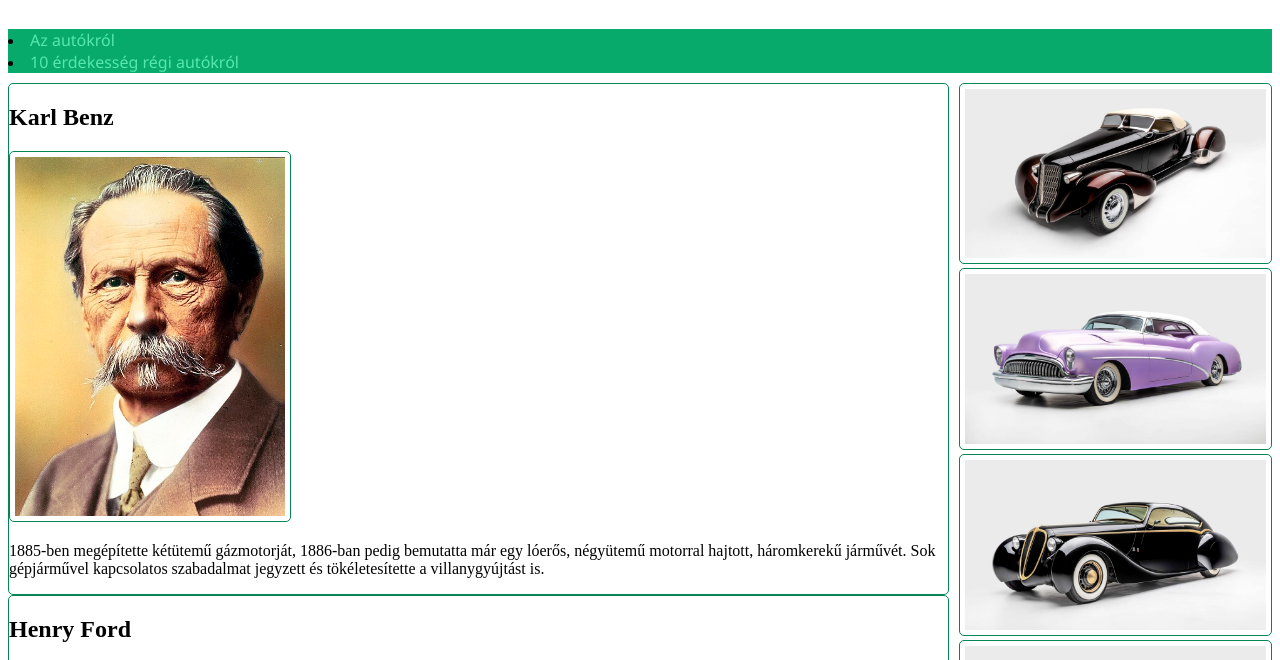
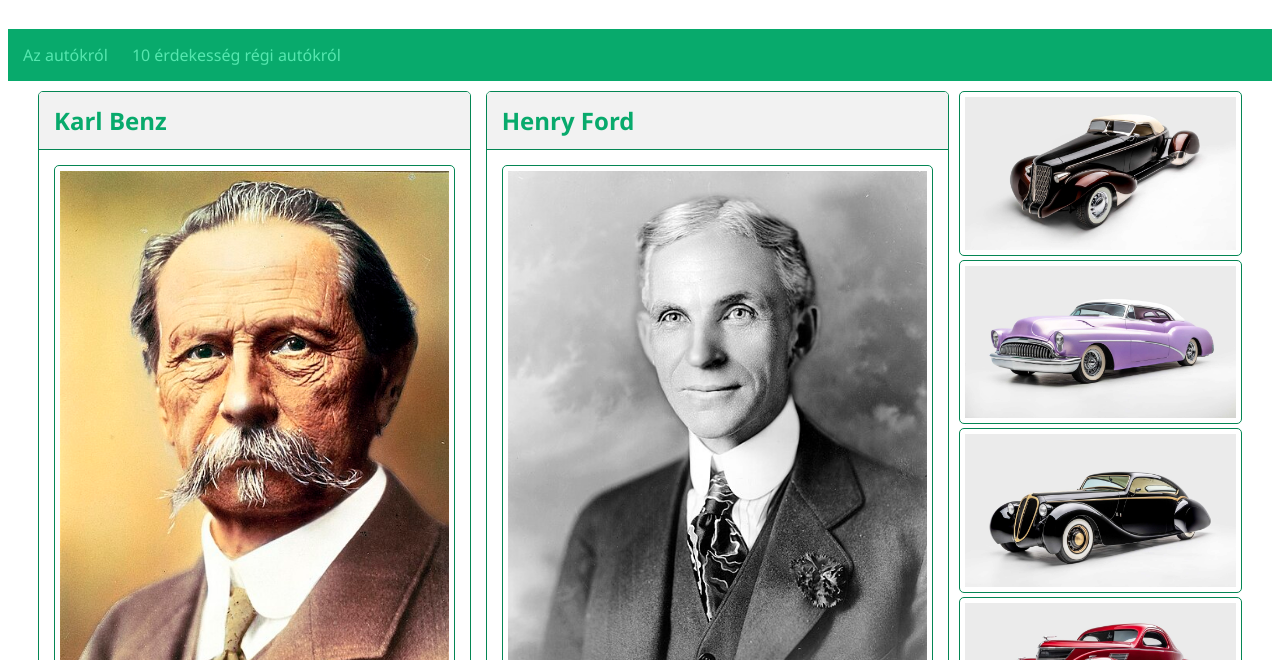
Before and after one commit to Sanyi89-idk/autok-karl-benz-henry-ford, a plain HTML site: page index.html in a window 1280 px wide. Shown: the part 75-735 px from the top of the page. Drawn offline with Linux system fonts and the light colour scheme.

Commit message:
Valtoztatas

```diff
--- a/index.html
+++ b/index.html
@@ -11,16 +11,18 @@
         <header><h1>Régi autók</h1></header>
         <nav>
             <li><a href="index.html">Az autókról</a></li>
-            <li><a href="index.html">10 érdekesség régi autókról</a></li>
+            <li><a href="index2.html">10 érdekesség régi autókról</a></li>
         </nav>
         <article>
             <div class="Benz"><h2>Karl Benz</h2>
-                <img src="carl-benz.jpg" alt="Henry Ford" width="30%">
+                <img src="carl-benz.jpg" alt="Karl Benz" width="30%">
                 <p>1885-ben megépítette kétütemű gázmotorját, 1886-ban pedig bemutatta már egy lóerős, négyütemű motorral hajtott, háromkerekű járművét. Sok gépjárművel kapcsolatos szabadalmat jegyzett és tökéletesítette a villanygyújtást is.</p>
+                <div class="also"></div>
             </div>
             <div class="Ford"><h2>Henry Ford</h2>
-                <img src="henry-ford.jpg" alt="Karl Benz" width="30%">
+                <img src="henry-ford.jpg" alt="Henry Ford" width="30%">
                 <p>Termékeny feltalálónak számított, nevéhez 161 amerikai szabadalom fűződik. A Ford Company tulajdonosaként a világ leggazdagabb és leghíresebb emberei között volt. A nevéhez fűződő fordizmus nemcsak az autógyártást, de az Egyesült Államok közlekedését és iparát is forradalmasította.</p>
+                <div class="also"></div>
             </div>
         </article>
         <aside>
--- a/stilus.css
+++ b/stilus.css
@@ -23,6 +23,13 @@ header{
 nav{
     grid-area: n;
     background-color: rgb(8, 170, 108);
+    padding: 15px;
+}
+
+nav li{
+    list-style-type: none;
+    display: inline;
+    margin-right: 20px;
 }
 
 nav a:hover{
@@ -37,10 +44,22 @@ a{
 
 article{
     grid-area: ar;
+    display: grid;
+    grid-template-columns: 1fr 1fr;
+    gap: 15px;
+}
+
+article img{
+    width: calc(100% - 30px);
+    margin: 15px 15px 0 15px;
 }
 
 aside{
     grid-area: as;
+}
+
+aside img{
+    width: calc(100% - 30px);
 }
 
 footer{
@@ -52,11 +71,44 @@ footer{
 .Benz{
     border: 1px solid rgb(4, 134, 84);
     border-radius: 5px;
+    overflow: hidden;
+    margin-left: 30px;
+    display: flex;
+    flex-direction: column;
+}
+
+.Benz h2{
+    color: rgb(8, 170, 108);
+    margin-left: 20px;
+    font-family: 'Segoe UI', Tahoma, Geneva, Verdana, sans-serif;
+    border-bottom: 1px solid rgb(4, 134, 84);
+    padding: 12px 15px;
+    margin: 0;
+    background-color: #f2f2f2;
 }
 
 .Ford{
     border: 1px solid rgb(4, 134, 84);
     border-radius: 5px;
+    overflow: hidden;
+}
+
+.Ford h2{
+    color: rgb(8, 170, 108);
+    margin-left: 20px;
+    font-family: 'Segoe UI', Tahoma, Geneva, Verdana, sans-serif;
+    border-bottom: 1px solid rgb(4, 134, 84);
+    padding: 12px 15px;
+    margin: 0;
+    background-color: #f2f2f2;
+
+}
+
+.also{
+    border-top: 1px solid rgb(4, 134, 84);
+    height: 35px;
+    background-color: #f2f2f2;
+    margin-top: auto;
 }
 
 img{
@@ -64,3 +116,24 @@ img{
     padding: 5px;
     border-radius: 5px;
 }
+
+p{
+    font-family: 'Segoe UI', Tahoma, Geneva, Verdana, sans-serif;
+    padding-left: 15px;
+    padding-right: 15px;
+    padding-top: 10px;
+}
+
+@media screen and (max-width: 768px) {
+    main{
+        grid-template-columns: 1fr;
+        grid-template-areas:
+                            "h"
+                            "n"
+                            "ar"
+                            "as"
+                            "f";
+    gap: 10px;
+    }
+
+}
--- /dev/null
+++ b/stilus2.css
@@ -0,0 +1,102 @@
+*{
+    box-sizing: border-box;
+}
+
+main{
+    display: grid;
+    grid-template-columns: 3fr 1fr;
+    grid-template-areas:
+                        "h h"
+                        "n n"
+                        "ar as"
+                        "f f";
+    gap: 10px;
+}
+
+header{
+    grid-area: h;
+    color: rgb(8, 170, 108);
+    font-family: 'Segoe UI', Tahoma, Geneva, Verdana, sans-serif;
+}
+
+nav{
+    grid-area: n;
+    background-color: rgb(8, 170, 108);
+    padding: 15px;
+}
+
+nav li{
+    list-style-type: none;
+    display: inline;
+    margin-right: 20px;
+}
+
+nav a:hover{
+    color: rgb(4, 134, 84);
+}
+
+a{
+    color: rgb(85, 231, 175);
+    text-decoration: none;
+    font-family: 'Segoe UI', Tahoma, Geneva, Verdana, sans-serif;
+}
+
+article{
+    grid-area: ar;
+}
+
+li{
+    font-family: 'Segoe UI', Tahoma, Geneva, Verdana, sans-serif;
+
+}
+
+aside{
+    grid-area: as;
+}
+
+aside img{
+    width: calc(100% - 30px);
+}
+
+footer{
+    grid-area: f;
+    text-align: center;
+    color: rgb(8, 170, 108);
+}
+
+
+img{
+    border: 1px solid rgb(4, 134, 84);
+    padding: 5px;
+    border-radius: 5px;
+}
+
+.text-column{
+    min-width: 0;
+}
+
+.text-column ol{
+    padding-left: 22px;
+}
+
+.text-column li{
+    margin-bottom: 14px;
+    font-size: 22px;
+    text-align: justify;
+    margin-left: 30px;
+    margin-right: 30px;
+}
+
+@media screen and (max-width: 768px) {
+    main{
+        grid-template-columns: 1fr;
+        grid-template-areas:
+                            "h"
+                            "n"
+                            "ar"
+                            "as"
+                            "f";
+    gap: 10px;
+    }
+
+}
```
Also changed, not shown: index2.html (added, +39 -0 lines).
